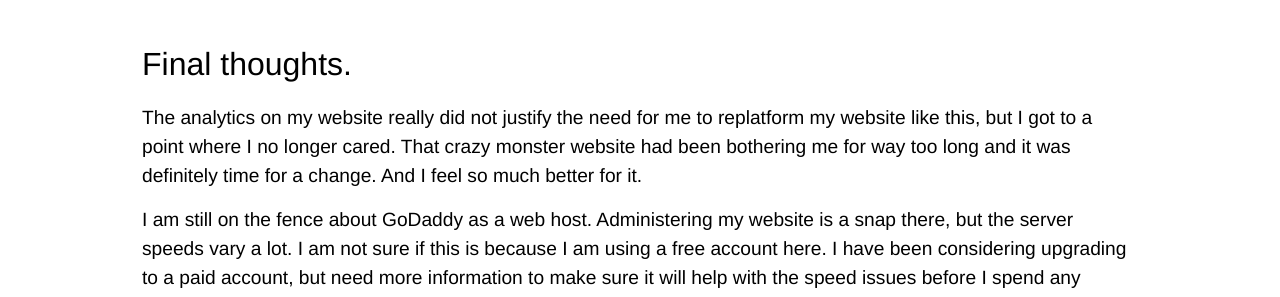
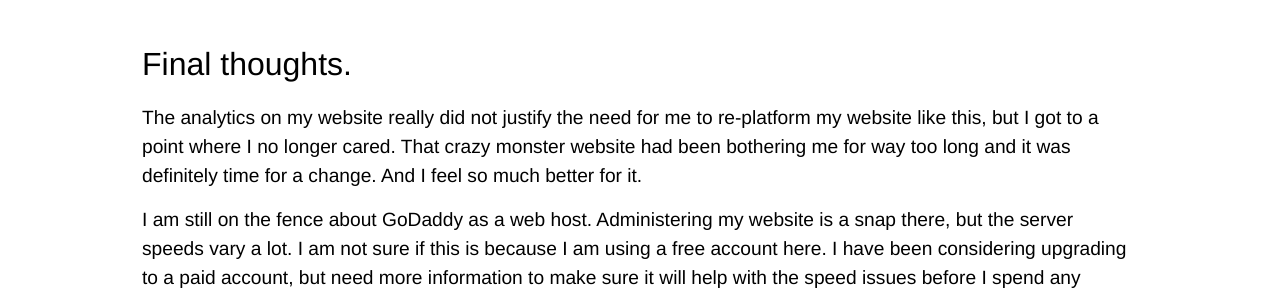
Before and after one commit to That-Dev-Girl-Archives/thatdevgirl.com, a Jekyll site: the page built from _posts/2013-05-24-taming-my-frankenstein-monster-of-a-website.md, in a window 1280 px wide and 900 px high, scrolled down 2292 px. Shown: the part 185-482 px from the top of the window. Built offline with Jekyll 4.4.1, drawn with Linux system fonts in a browser that asks for light colours.

Commit message:
Fixing typos

```diff
--- a/_posts/2013-05-24-taming-my-frankenstein-monster-of-a-website.md
+++ b/_posts/2013-05-24-taming-my-frankenstein-monster-of-a-website.md
@@ -6,15 +6,15 @@ categories:
   - development
 ---
 
-It was a disaster. My website, that is. I started my site with good intentions. All I wanted was a simple site with some basic information about me. Maybe my resume, too. After all, any serious web developer needs a website. So, I created my simple, static website and published it using Fastmail’s file services. I was already using [Fastmail](http://www.fastmail.fm/) for my e-mail and using a single service for my online needs was completely logical at the time.
+It was a disaster. My website, that is. I started my site with good intentions. All I wanted was a simple site with some basic information about me. Maybe my resume, too. After all, any serious web developer needs a website. So, I created my simple, static website and published it using Fastmail's file services. I was already using [Fastmail](http://www.fastmail.fm/) for my e-mail and using a single service for my online needs was completely logical at the time.
 
 ## Then things got complicated...
 
 Later on, I decided that I wanted to publish my photos to my website.  I love taking pictures and have a ton of digital photos dating back to the days when I used film and a scanner.  I started out using a home-grown photo gallery, but that was quickly becoming a pain to maintain.  Fastmail does not offer any advanced server support, so adding a more dynamic photo gallery on their servers was out of the question.
 
-Then, I discovered a miracle feature in Fastmail… the photo gallery.  I don’t remember the year I made this discovery, but it had to have been around 2005 or 2006.  I loved it – all I needed to do was upload my photos to a folder and… bam!  Instant photo gallery.  Upload a CSS file to that folder and suddenly my photo album had the same UI as the rest of my website.  Easy solution with no need to migrate my website.
+Then, I discovered a miracle feature in Fastmail... the photo gallery.  I don’t remember the year I made this discovery, but it had to have been around 2005 or 2006.  I loved it – all I needed to do was upload my photos to a folder and… bam!  Instant photo gallery.  Upload a CSS file to that folder and suddenly my photo album had the same UI as the rest of my website.  Easy solution with no need to migrate my website.
 
-And then, I decided I wanted a blog. Why? Because blogging is cool. Everyone is doing it and I wanted in. So, I started a blog on LiveJournal (remember that?) and eventually migrated it to WordPress.  I wanted to link my website and my blog together, but that seemed to be easier said than done.  I cannot install WordPress on Fastmail’s servers and migrating my photo gallery, which at that point had become quite extensive, into a WordPress install would have taken a significant amount of effort.
+And then, I decided I wanted a blog. Why? Because blogging is cool. Everyone is doing it and I wanted in. So, I started a blog on LiveJournal (remember that?) and eventually migrated it to WordPress.  I wanted to link my website and my blog together, but that seemed to be easier said than done.  I cannot install WordPress on Fastmail's servers and migrating my photo gallery, which at that point had become quite extensive, into a WordPress install would have taken a significant amount of effort.
 
 Long story short, I took one look at my website analytics _(thank you Google)_ and decided that integrating the two sites was not worth the effort at the time.  I experimented with different themes in WordPress to try to get it to match my main website, but it never felt quite right.
 
@@ -50,7 +50,7 @@ Fortunately, I discovered that GoDaddy offers free web hosting for customers who
 
 ## Final thoughts.
 
-The analytics on my website really did not justify the need for me to replatform my website like this, but I got to a point where I no longer cared.  That crazy monster website had been bothering me for way too long and it was definitely time for a change. And I feel so much better for it.
+The analytics on my website really did not justify the need for me to re-platform my website like this, but I got to a point where I no longer cared.  That crazy monster website had been bothering me for way too long and it was definitely time for a change. And I feel so much better for it.
 
 I am still on the fence about GoDaddy as a web host.  Administering my website is a snap there, but the server speeds vary a lot.  I am not sure if this is because I am using a free account here.  I have been considering upgrading to a paid account, but need more information to make sure it will help with the speed issues before I spend any money on it.  (Advice appreciated here!)
 
```
Also changed, not shown: _posts/2010-09-20-yui-vs-jquery.md (+1 -1 lines), _posts/2017-08-08-manual-accessibility-testing.md (+1 -1 lines).
